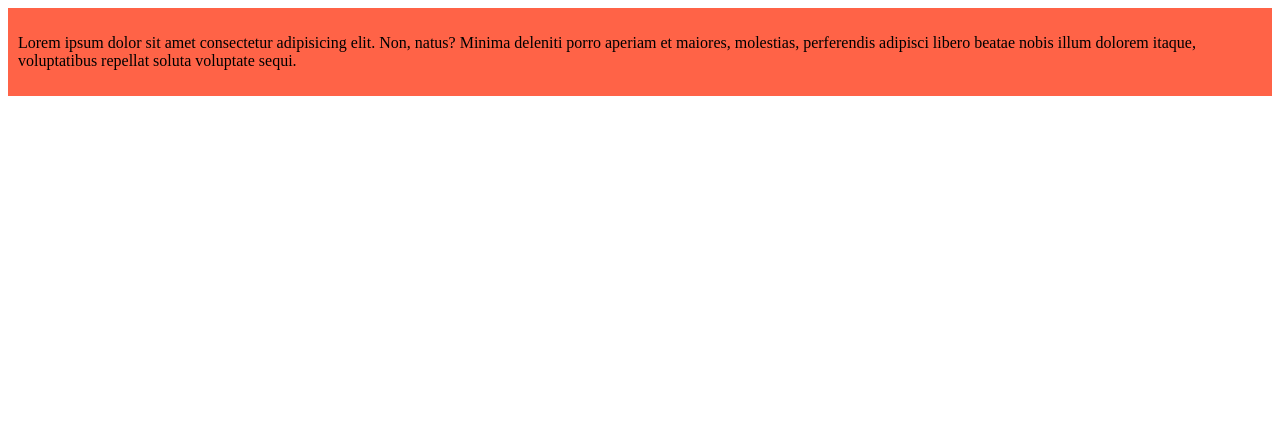
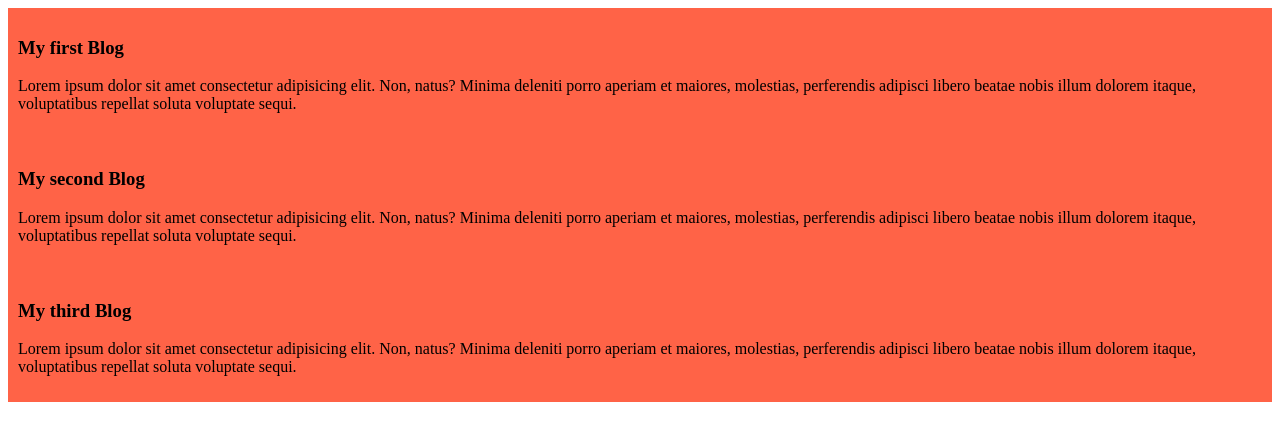
Before and after one commit to tonmoy00saha/my-simple-website, a plain HTML site: page index.html in a window 1280 px wide. Drawn offline with Linux system fonts and the light colour scheme.

Commit message:
added the second blog

```diff
--- a/index.html
+++ b/index.html
@@ -8,6 +8,15 @@
 </head>
 <body>
    <div>
+    <h3>My first Blog</h3>
+    <p>Lorem ipsum dolor sit amet consectetur adipisicing elit. Non, natus? Minima deleniti porro aperiam et maiores, molestias, perferendis adipisci libero beatae nobis illum dolorem itaque, voluptatibus repellat soluta voluptate sequi.</p>
+   </div>
+   <div>
+    <h3>My second Blog</h3>
+    <p>Lorem ipsum dolor sit amet consectetur adipisicing elit. Non, natus? Minima deleniti porro aperiam et maiores, molestias, perferendis adipisci libero beatae nobis illum dolorem itaque, voluptatibus repellat soluta voluptate sequi.</p>
+   </div>
+   <div>
+    <h3>My third Blog</h3>
     <p>Lorem ipsum dolor sit amet consectetur adipisicing elit. Non, natus? Minima deleniti porro aperiam et maiores, molestias, perferendis adipisci libero beatae nobis illum dolorem itaque, voluptatibus repellat soluta voluptate sequi.</p>
    </div>
 </body>
```
